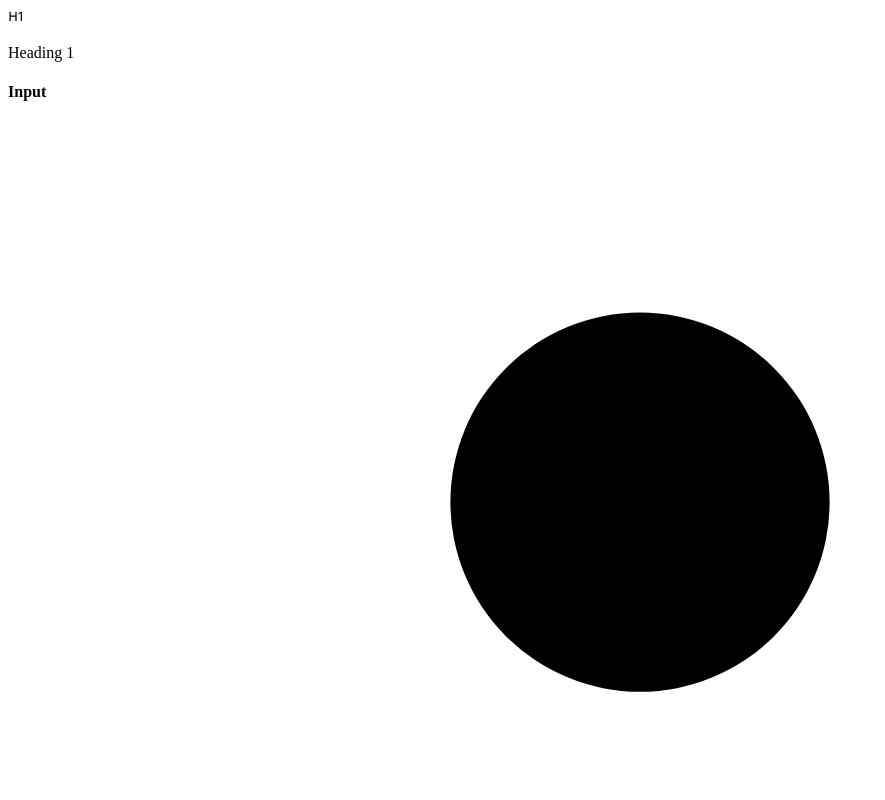
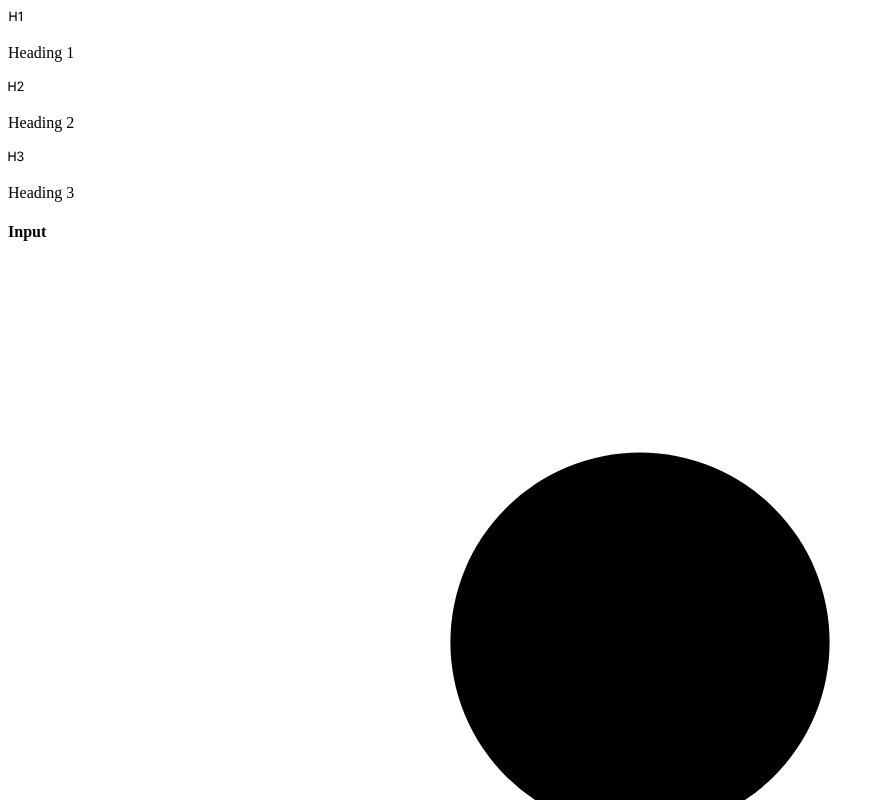
Before and after one commit to benlittlenz/formray, a Next.js app: page / in a window 1280 px wide. Shown: the top 800 px of the page, without its empty margins (0-885 px from the left). Built offline with nearby package versions, Linux system fonts and the light colour scheme.

Commit message:
Feat: Added heading components

```diff
--- a/features/Builder/Builder.js
+++ b/features/Builder/Builder.js
@@ -13,7 +13,7 @@ import {
   TextAreaField,
   SelectField,
 } from "../../components/Fields";
-import { SelectMulti, SelectOne, Heading1Icon } from "./Icons";
+import { SelectMulti, SelectOne, Heading1Icon, Heading2Icon, Heading3Icon } from "./Icons";
 
 const icons = {
   name: <UserIcon className="h-6 w-6 text-gray-600" />,
@@ -70,12 +70,27 @@ export function Builder() {
       <div className="hidden md:flex md:flex-shrink-0">
         <div className="flex flex-col w-96">
           <div className="flex flex-col flex-grow pt-5 overflow-y-auto  bg-white border-r border-gray-100 shadow-sm">
-            <div className="flex justify-center h-20 w-20 hover:bg-gray-100 text-center">
-              <div className="m-auto">
-                <Heading1Icon />
-                <p className="text-sm">Heading 1</p>
+            <div className="flex items-center px-4">
+              <div className="flex justify-center h-20 w-20 hover:bg-gray-100 text-center">
+                <div className="m-auto">
+                  <Heading1Icon />
+                  <p className="text-sm">Heading 1</p>
+                </div>
+              </div>
+              <div className="flex justify-center h-20 w-20 hover:bg-gray-100 text-center">
+                <div className="m-auto">
+                  <Heading2Icon />
+                  <p className="text-sm">Heading 2</p>
+                </div>
+              </div>
+              <div className="flex justify-center h-20 w-20 hover:bg-gray-100 text-center">
+                <div className="m-auto">
+                  <Heading3Icon />
+                  <p className="text-sm">Heading 3</p>
+                </div>
               </div>
             </div>
+
             <div>
               <h4 className="px-4 py-2 text-sm font-normal text-gray-500">
                 Input
--- /dev/null
+++ b/features/Builder/Icons/HeadingH2Icon.js
@@ -0,0 +1,14 @@
+export function Heading2Icon() {
+  return (
+    <svg
+      xmlns="http://www.w3.org/2000/svg"
+      width="16"
+      height="16"
+      fill="currentColor"
+      className="mx-auto h-6 w-6 text-gray-600"
+      viewBox="0 0 16 16"
+    >
+      <path d="M7.638 13V3.669H6.38V7.62H1.759V3.67H.5V13h1.258V8.728h4.62V13h1.259zm3.022-6.733v-.048c0-.889.63-1.668 1.716-1.668.957 0 1.675.608 1.675 1.572 0 .855-.554 1.504-1.067 2.085l-3.513 3.999V13H15.5v-1.094h-4.245v-.075l2.481-2.844c.875-.998 1.586-1.784 1.586-2.953 0-1.463-1.155-2.556-2.919-2.556-1.941 0-2.966 1.326-2.966 2.74v.049h1.223z" />
+    </svg>
+  );
+}
--- /dev/null
+++ b/features/Builder/Icons/HeadingH3Icon.js
@@ -0,0 +1,14 @@
+export function Heading3Icon() {
+  return (
+    <svg
+      xmlns="http://www.w3.org/2000/svg"
+      width="16"
+      height="16"
+      fill="currentColor"
+      className="mx-auto h-6 w-6 text-gray-600"
+      viewBox="0 0 16 16"
+    >
+      <path d="M7.637 13V3.669H6.379V7.62H1.758V3.67H.5V13h1.258V8.728h4.62V13h1.259zm3.625-4.272h1.018c1.142 0 1.935.67 1.949 1.674.013 1.005-.78 1.737-2.01 1.73-1.08-.007-1.853-.588-1.935-1.32H9.108c.069 1.327 1.224 2.386 3.083 2.386 1.935 0 3.343-1.155 3.309-2.789-.027-1.51-1.251-2.16-2.037-2.249v-.068c.704-.123 1.764-.91 1.723-2.229-.035-1.353-1.176-2.4-2.954-2.385-1.873.006-2.857 1.162-2.898 2.358h1.196c.062-.69.711-1.299 1.696-1.299.998 0 1.695.622 1.695 1.525.007.922-.718 1.592-1.695 1.592h-.964v1.074z" />
+    </svg>
+  );
+}
--- a/features/Builder/Icons/index.js
+++ b/features/Builder/Icons/index.js
@@ -1,4 +1,5 @@
 export * from "./SelectMulti";
 export * from "./SelectOne"
-
 export * from "./Heading1Icon"
+export * from "./HeadingH2Icon"
+export * from "./HeadingH3Icon";
```
